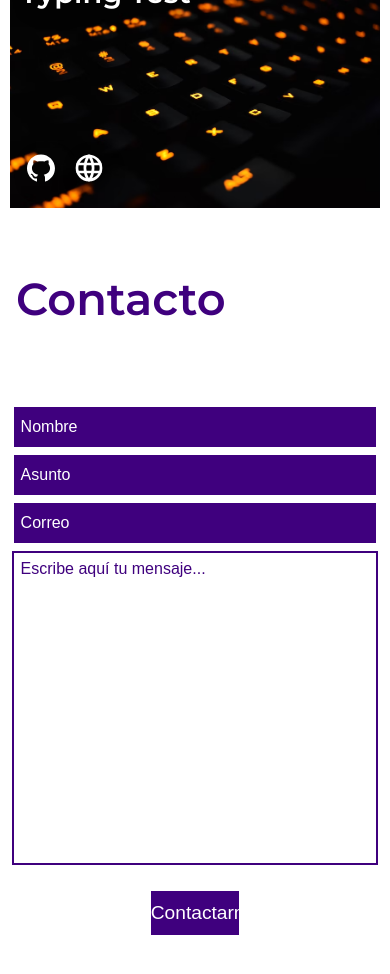
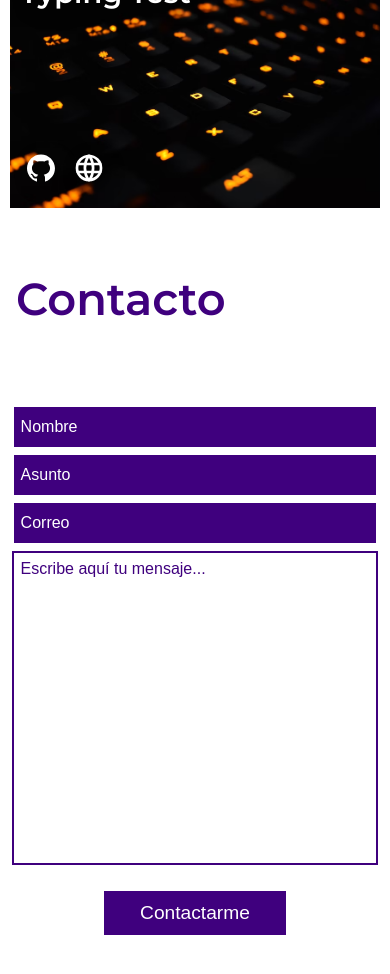
Before and after one commit to matiasgimenezdev/portfolio, a React (Vite) app: page / in a window 390 px wide. Shown: the part 3507-4481 px from the top of the page. Built offline with nearby package versions, Linux system fonts and the light colour scheme; a web font is replaced by a local one.

Commit message:
changing styles on the submit input

```diff
--- a/src/components/Contact/Contact.scss
+++ b/src/components/Contact/Contact.scss
@@ -101,6 +101,10 @@
 					font-size: 1rem;
 				}
 
+				.submitInput {
+					width: 35%;
+				}
+
 				.textArea {
 					width: 95%;
 					font-size: 1rem;
@@ -114,6 +118,10 @@
 		.contactContent {
 			.contactForm {
 				width: 95%;
+
+				.submitInput {
+					width: 50%;
+				}
 			}
 		}
 	}
```
